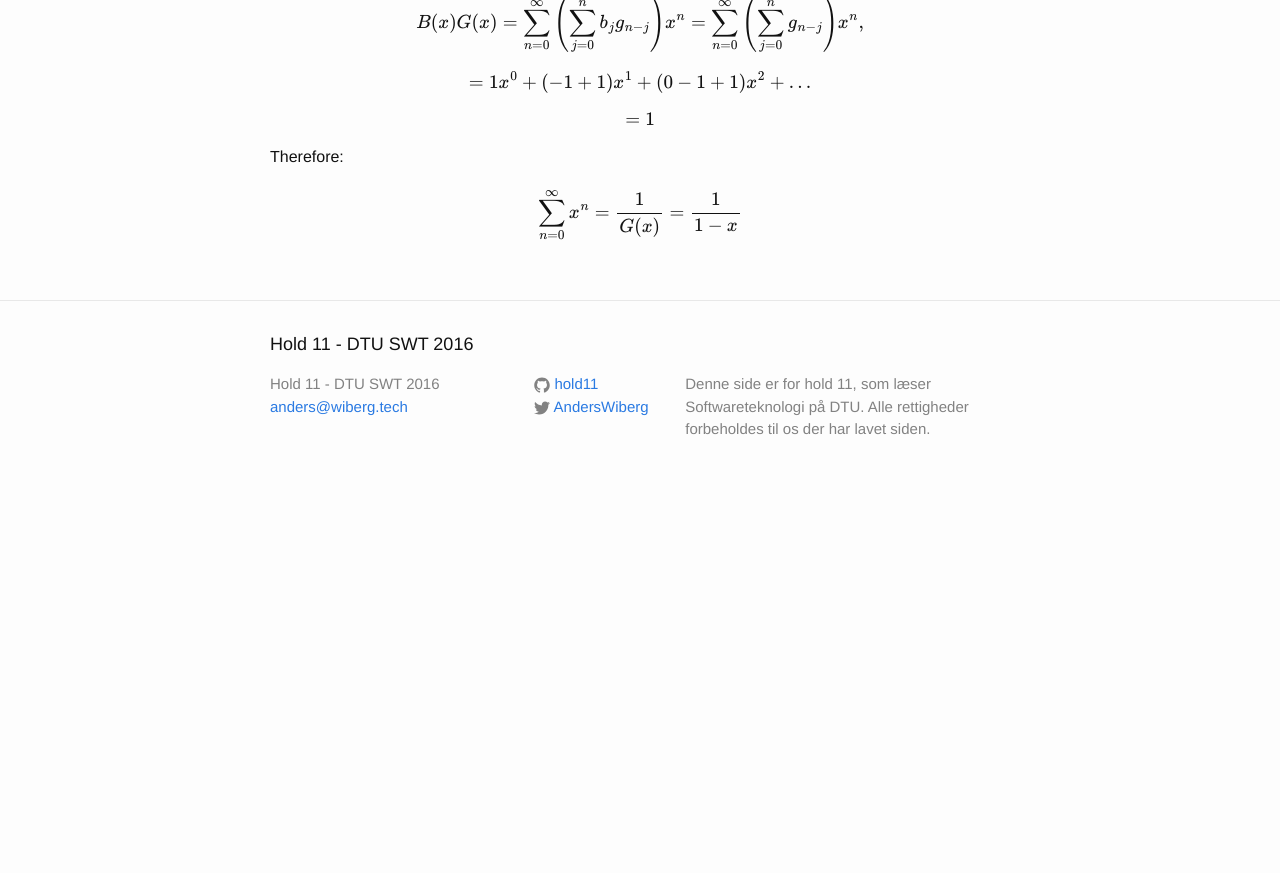
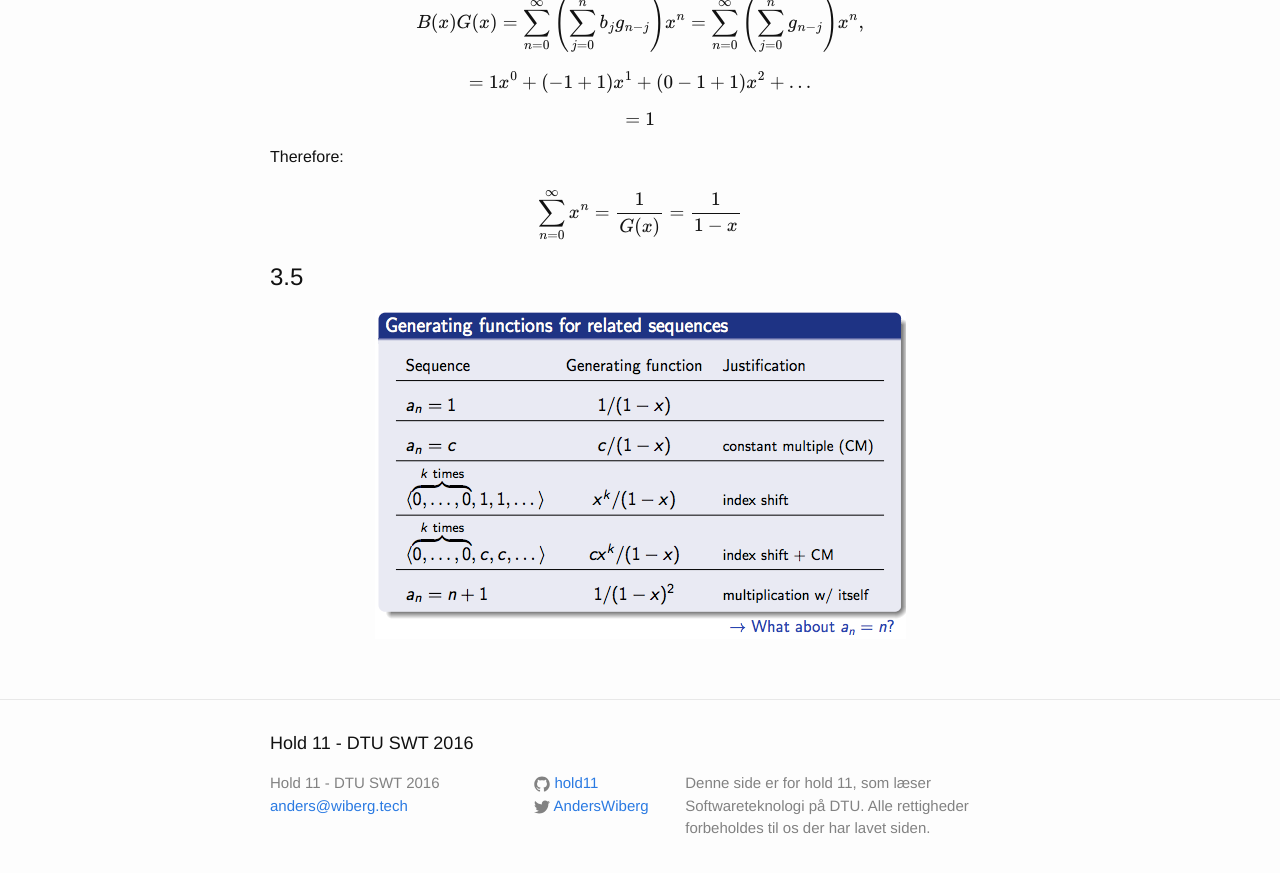
Before and after one commit to hold11/hold11, a Jekyll site: the page built from _posts/2016-11-10-Sequenses.md, in a window 1280 px wide and 900 px high, scrolled down 2467 px. Shown: the top 873 px of the window. Built offline with Jekyll 4.4.1, drawn with Linux system fonts in a browser that asks for light colours; formulas are drawn with MathJax 3; before the commit the page ends 2968 px from its top, so only the background shows below that.

Commit message:
Added the image correctly

```diff
--- a/_posts/2016-11-10-Sequenses.md
+++ b/_posts/2016-11-10-Sequenses.md
@@ -95,3 +95,9 @@ $$ = 1 $$
 Therefore:
 
 $$ \sum_{n=0}^{\infty}{x^n} = \frac{1}{G(x)} = \frac{1}{1-x}  $$
+
+# 3.5
+
+<center>
+<img src="/img/wk10-3.5.png" />
+</center>
```
